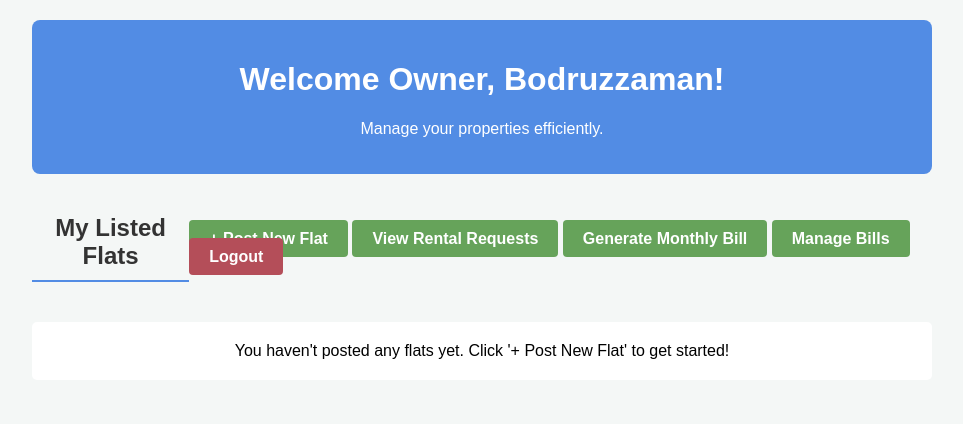
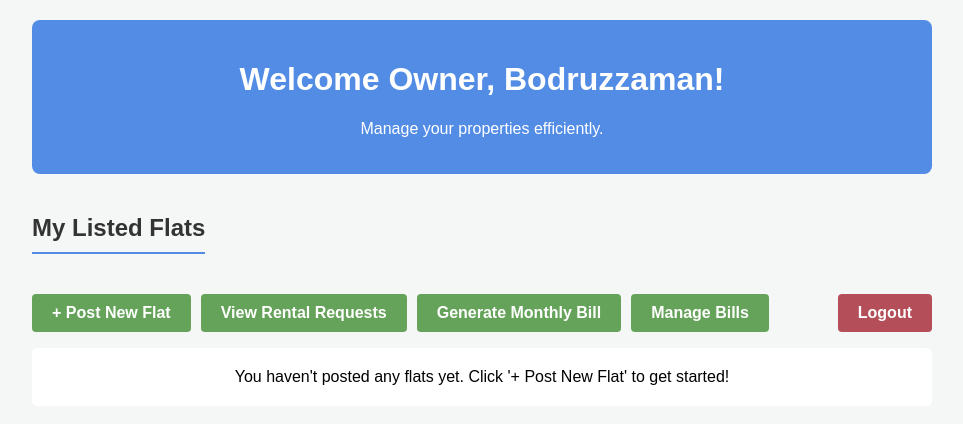
Before and after one commit to bodruzzaman-bkm/House_Rent_Management_System, a PHP site: page /owner_dashboard.php in a window 1280 px wide. Shown: the top 424 px of the page, without its empty margins (158-1121 px from the left). Run offline with PHP 8.4, Linux system fonts and the light colour scheme; a user stored in the database is signed in; data comes from the database, SQL or seed files in the repository.

Commit message:
logout_aligned

```diff
--- a/owner_dashboard.php
+++ b/owner_dashboard.php
@@ -28,13 +28,14 @@ $owner_id = $_SESSION['user_id'];
 
         <div class="action-bar">
             <h2>My Listed Flats</h2>
-            <div>
-                <a href="post_flat.php" class="btn-post">+ Post New Flat</a>
-                <a href="view_requests.php" class="btn-post">View Rental Requests</a>
-                <a href="generate_bill.php" class="btn-post">Generate Monthly Bill</a>
-                <a href="owner_bills.php" class="btn-post">Manage Bills</a>
-                <a href="actions/logout_action.php" class="btn-logout">Logout</a>
-            </div>
+        </div>
+        <div style="display: flex; align-items: center; gap: 10px;">
+            <a href="post_flat.php" class="btn-post">+ Post New Flat</a>
+            <a href="view_requests.php" class="btn-post">View Rental Requests</a>
+            <a href="generate_bill.php" class="btn-post">Generate Monthly Bill</a>
+            <a href="owner_bills.php" class="btn-post">Manage Bills</a>
+
+            <a href="actions/logout_action.php" class="btn-logout" style="margin-left: auto;">Logout</a>
         </div>
 
         <?php
```
